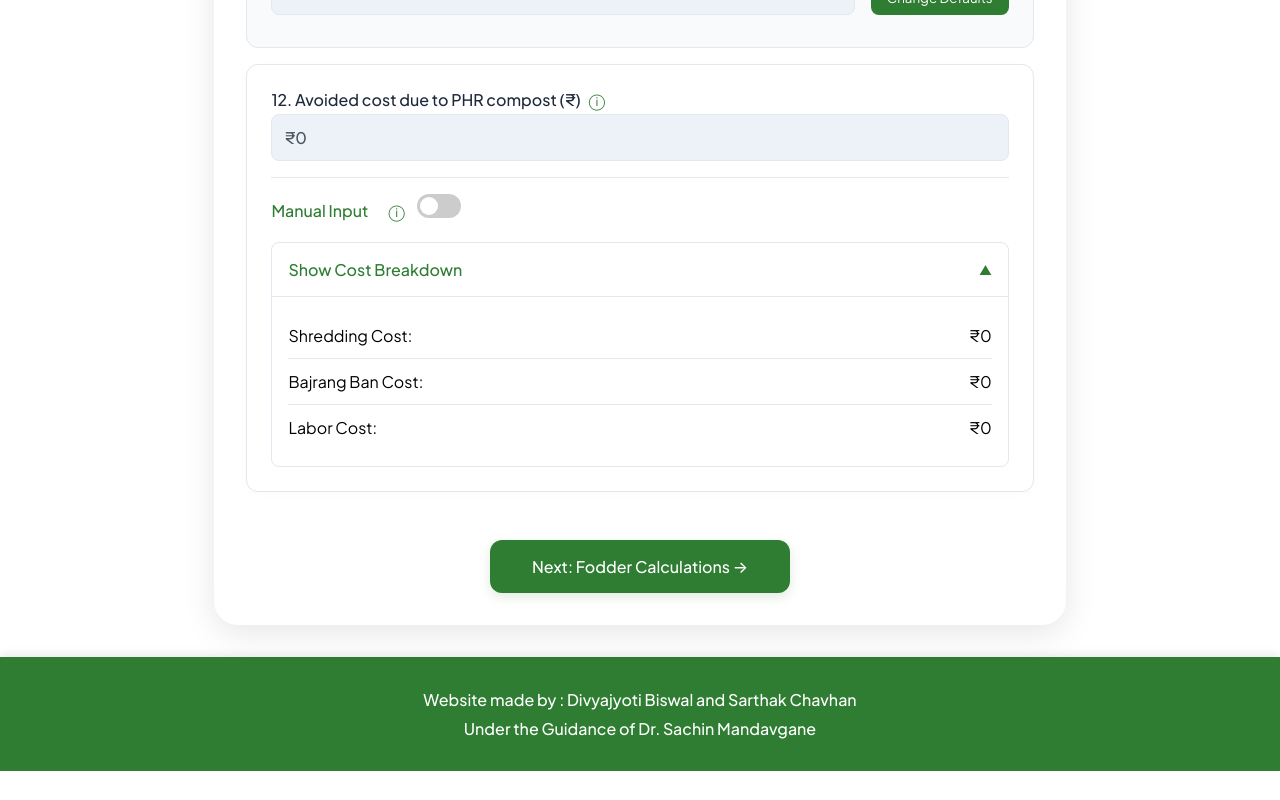
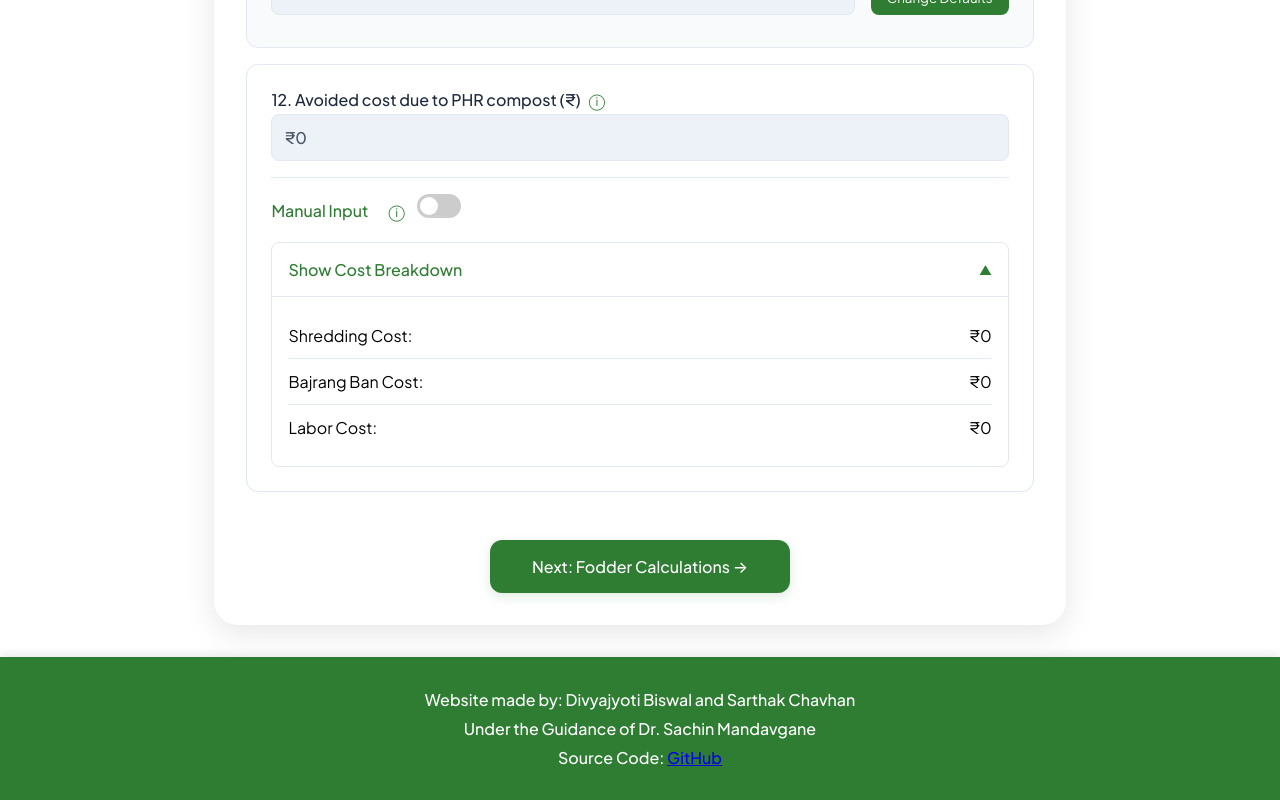
Before and after one commit to toms-wrld/agri2, a React (Vite) app: page / in a window 1280 px wide. Shown: the part 1936-2736 px from the top of the page. Before the commit the page ends 2707 px from the top, so only its background shows below. Built offline with nearby package versions, Linux system fonts and the light colour scheme; no server answers.

Commit message:
Update App.jsx
rearranged points in impact analysis

```diff
--- a/src/App.jsx
+++ b/src/App.jsx
@@ -1220,7 +1220,23 @@ function App() {
 
               <div className="input-group">
                 <label>
-                  3. Revenue Impact from Sales (%)
+                  3. Added Revenue from Sales Annually (₹)
+                  <InfoTooltip
+                    description="Additional revenue from increased milk yield"
+                    formula="Milk yield increase × Number of cows × Price per liter × Milking days"
+                  />
+                  <input
+                    type="text"
+                    value={`₹${formatIndianPrice(calculateIncreasedMilkRevenue())}`}
+                    readOnly
+                    className="readonly"
+                  />
+                </label>
+              </div>
+
+              <div className="input-group">
+                <label>
+                  4. Revenue Impact from Sales (%)
                   <InfoTooltip
                     description="Percentage of additional revenue from increased milk yield"
                     formula="(Revenue from increased milk yield × 100) / Annual income"
@@ -1234,9 +1250,10 @@ function App() {
                 </label>
               </div>
 
-              <div className="input-group">
-                <label>
-                  4. Direct Avoided GHG Emissions Annually (tonnes CO₂)
+
+              <div className="input-group">
+                <label>
+                  5. Direct Avoided GHG Emissions Annually (tonnes CO₂)
                   <InfoTooltip
                     description="CO₂ emissions avoided by not burning PHR"
                     formula="annual PHR generation (tonnes) × (7190 kg CO₂ / (1000 × 5 tonnes PHR burnt))"
@@ -1250,21 +1267,6 @@ function App() {
                 </label>
               </div>
 
-              <div className="input-group">
-                <label>
-                  5. Added Revenue from Sales Annually (₹)
-                  <InfoTooltip
-                    description="Additional revenue from increased milk yield"
-                    formula="Milk yield increase × Number of cows × Price per liter × Milking days"
-                  />
-                  <input
-                    type="text"
-                    value={`₹${formatIndianPrice(calculateIncreasedMilkRevenue())}`}
-                    readOnly
-                    className="readonly"
-                  />
-                </label>
-              </div>
 
               <div className="input-group">
                 <label>
@@ -1348,9 +1350,21 @@ function App() {
       </div>
 
       <footer className="footer">
-        <p>Website made by : Divyajyoti Biswal and Sarthak Chavhan</p>
+        <p>Website made by: Divyajyoti Biswal and Sarthak Chavhan</p>
         <p>Under the Guidance of Dr. Sachin Mandavgane</p>
+        <p>
+          Source Code:{" "}
+          <a
+            href="https://github.com/toms-wrld/agri2"
+            target="_blank"
+            rel="noopener noreferrer"
+            className="github-link"
+          >
+            GitHub
+          </a>
+        </p>
       </footer>
+
 
       {showDefaultsModal && (
         <div className="modal">
```
Lines whose indentation alone changed are shown as unchanged.
